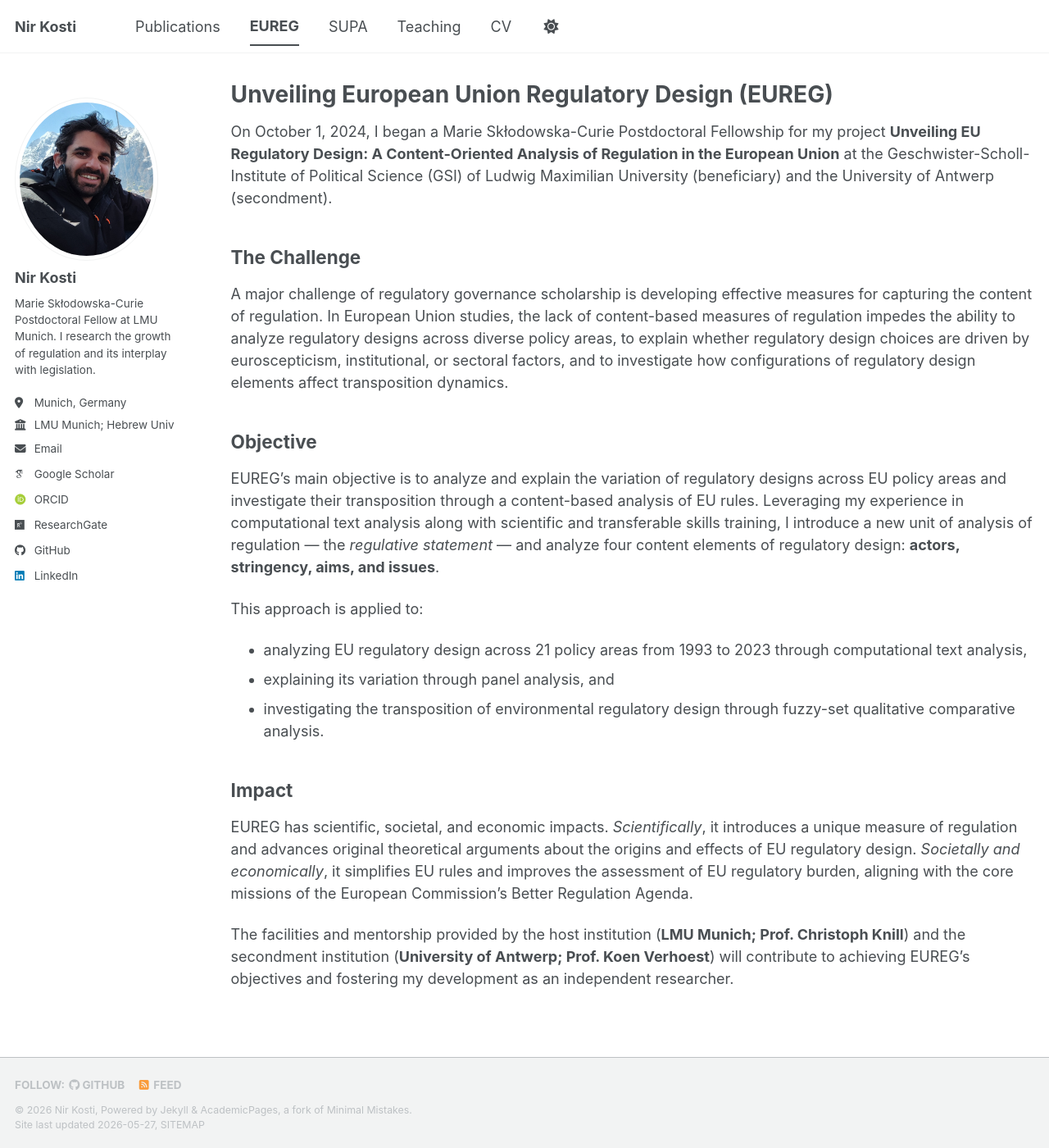
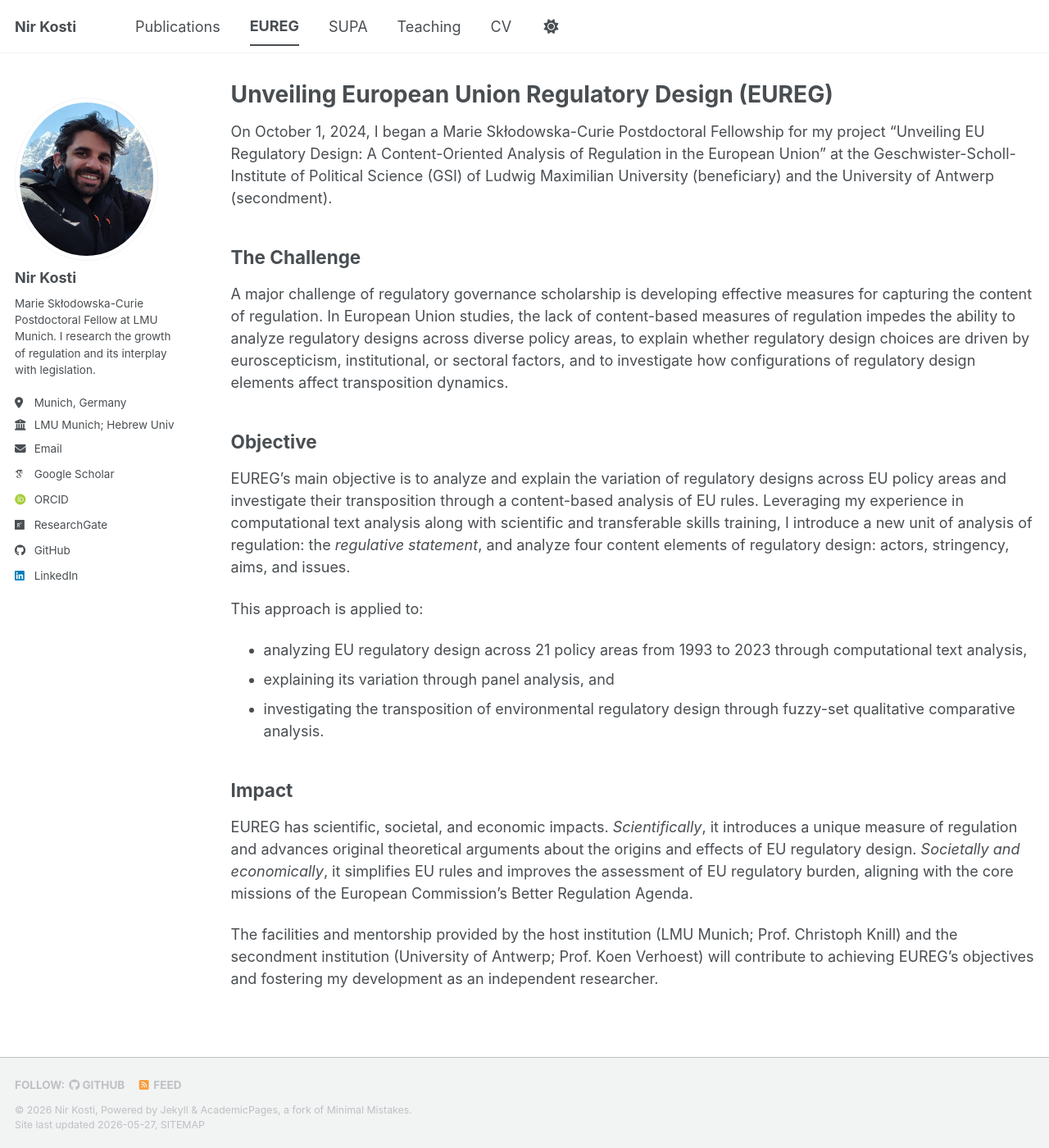
Before and after one commit to NirKosti/nirkosti.github.io, a Jekyll site: the page built from _pages/eureg.md, in a window 1280 px wide and 1400 px high. Shown: the whole window at 82% size. Built offline with Jekyll 4.4.1, drawn with Linux system fonts in a browser that asks for light colours; some web fonts are replaced; a script bundle is joined from its source files by our own code; library files that are not in the unit come from our copies.

```diff
--- a/_pages/eureg.md
+++ b/_pages/eureg.md
@@ -5,7 +5,7 @@ permalink: /eureg/
 author_profile: true
 ---
 
-On October 1, 2024, I began a Marie Skłodowska-Curie Postdoctoral Fellowship for my project **Unveiling EU Regulatory Design: A Content-Oriented Analysis of Regulation in the European Union** at the Geschwister-Scholl-Institute of Political Science (GSI) of Ludwig Maximilian University (beneficiary) and the University of Antwerp (secondment).
+On October 1, 2024, I began a Marie Skłodowska-Curie Postdoctoral Fellowship for my project "Unveiling EU Regulatory Design: A Content-Oriented Analysis of Regulation in the European Union" at the Geschwister-Scholl-Institute of Political Science (GSI) of Ludwig Maximilian University (beneficiary) and the University of Antwerp (secondment).
 
 ## The Challenge
 
@@ -13,7 +13,7 @@ A major challenge of regulatory governance scholarship is developing effective m
 
 ## Objective
 
-EUREG's main objective is to analyze and explain the variation of regulatory designs across EU policy areas and investigate their transposition through a content-based analysis of EU rules. Leveraging my experience in computational text analysis along with scientific and transferable skills training, I introduce a new unit of analysis of regulation — the *regulative statement* — and analyze four content elements of regulatory design: **actors, stringency, aims, and issues**.
+EUREG's main objective is to analyze and explain the variation of regulatory designs across EU policy areas and investigate their transposition through a content-based analysis of EU rules. Leveraging my experience in computational text analysis along with scientific and transferable skills training, I introduce a new unit of analysis of regulation: the *regulative statement*, and analyze four content elements of regulatory design: actors, stringency, aims, and issues.
 
 This approach is applied to:
 
@@ -25,4 +25,4 @@ This approach is applied to:
 
 EUREG has scientific, societal, and economic impacts. *Scientifically*, it introduces a unique measure of regulation and advances original theoretical arguments about the origins and effects of EU regulatory design. *Societally and economically*, it simplifies EU rules and improves the assessment of EU regulatory burden, aligning with the core missions of the European Commission's Better Regulation Agenda.
 
-The facilities and mentorship provided by the host institution (**LMU Munich; Prof. Christoph Knill**) and the secondment institution (**University of Antwerp; Prof. Koen Verhoest**) will contribute to achieving EUREG's objectives and fostering my development as an independent researcher.
+The facilities and mentorship provided by the host institution (LMU Munich; Prof. Christoph Knill) and the secondment institution (University of Antwerp; Prof. Koen Verhoest) will contribute to achieving EUREG's objectives and fostering my development as an independent researcher.
```
